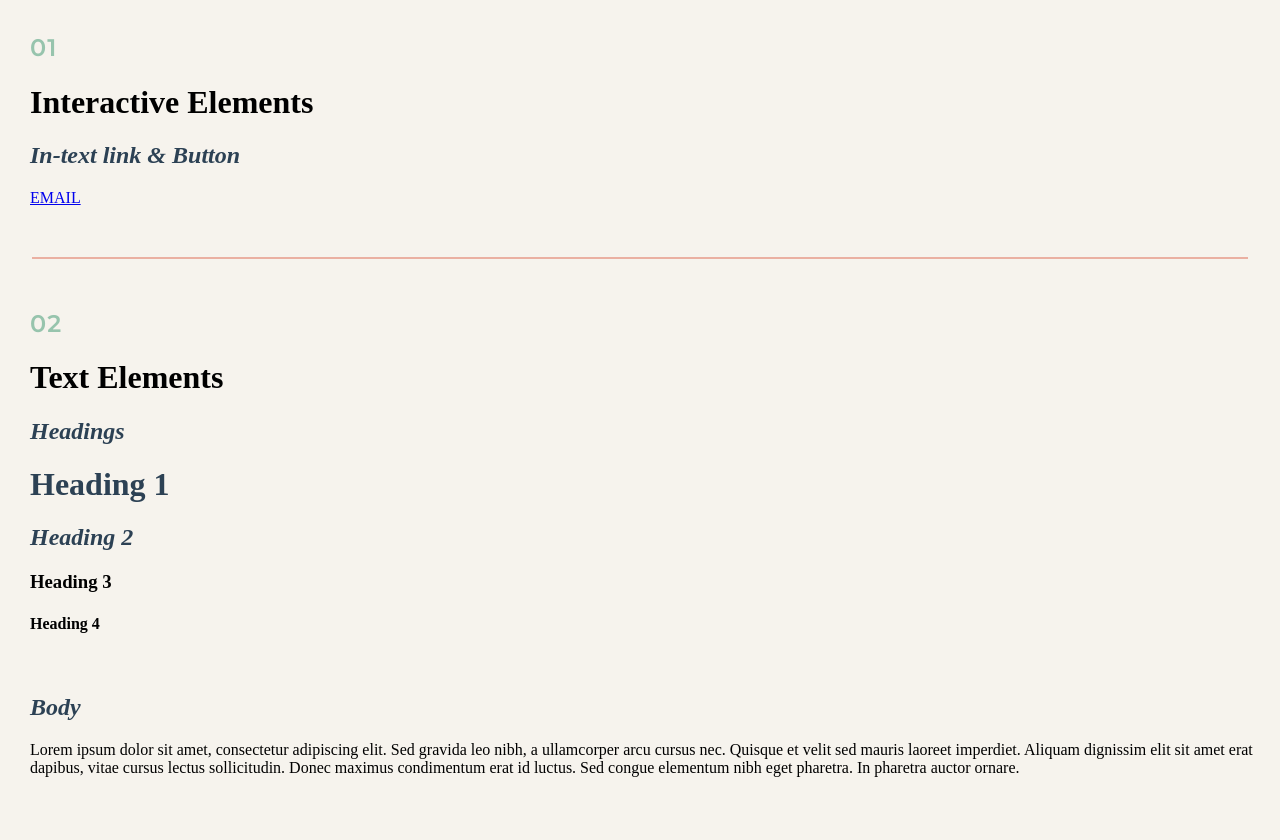
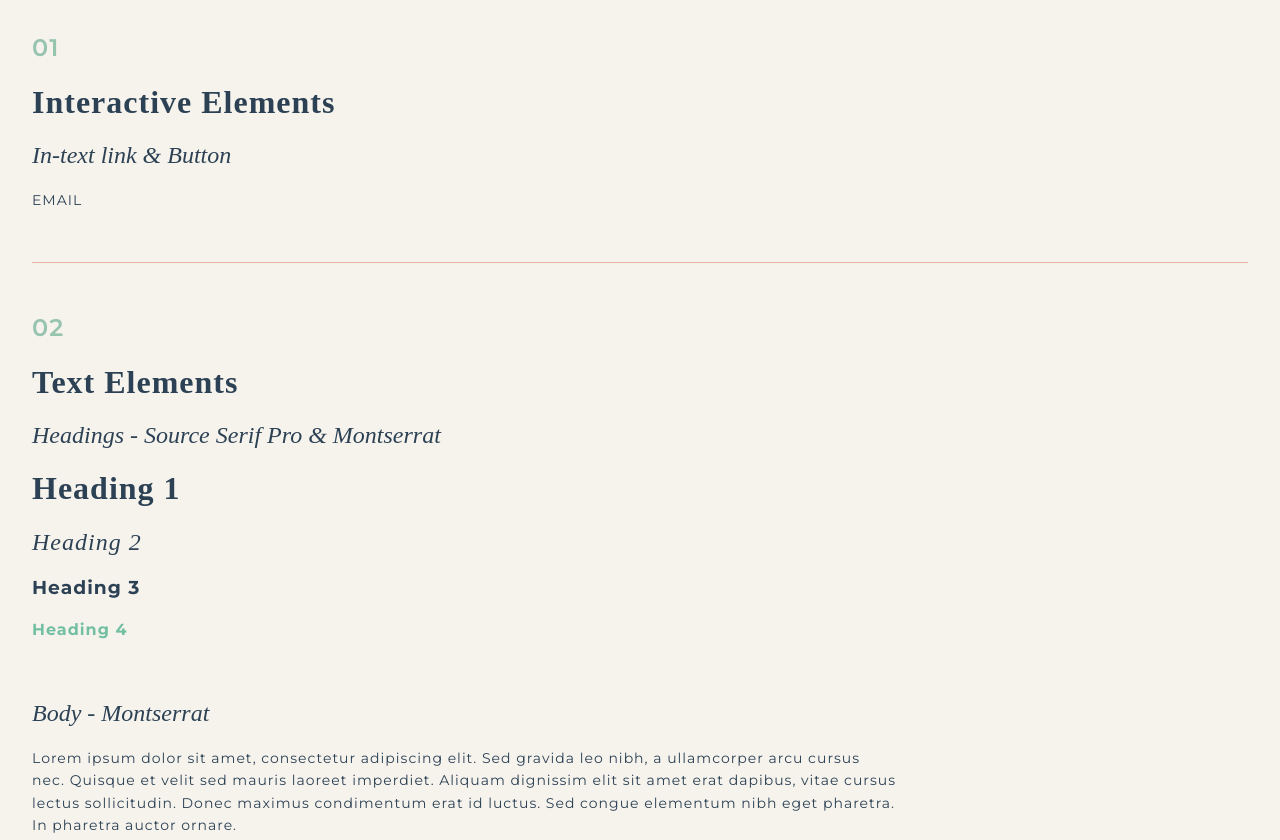
Before and after one commit to chloenv/P03-Portfolio, a plain HTML site: page style-guide.html in a window 1280 px wide. Shown: the part 236-1076 px from the top of the page. Drawn offline with Linux system fonts and the light colour scheme; a web font is replaced by a local one.

Commit message:
Update style guide

```diff
--- a/style-guide.html
+++ b/style-guide.html
@@ -38,16 +38,16 @@
     <h1>Text Elements</h1>
 
     <div class="elements">
-      <h2>Headings</h2>
-      <h1>Heading 1</h1>
+      <h2>Headings - Source Serif Pro & Montserrat</h2>
+      <h1 id="sample-h1">Heading 1</h1>
       <h2 id="sample-h2">Heading 2</h2>
-      <h3>Heading 3</h3>
-      <h4>Heading 4</h4>
+      <h3 id="sample-h3">Heading 3</h3>
+      <h4 id="sample-h4">Heading 4</h4>
     </div>
 
     <div class="elements">
-      <h2>Body</h2>
-      <p>Lorem ipsum dolor sit amet, consectetur adipiscing elit. Sed gravida leo nibh, a ullamcorper arcu cursus nec.
+      <h2>Body - Montserrat</h2>
+      <p class="sample-p">Lorem ipsum dolor sit amet, consectetur adipiscing elit. Sed gravida leo nibh, a ullamcorper arcu cursus nec.
         Quisque et velit sed mauris laoreet imperdiet. Aliquam dignissim elit sit amet erat dapibus, vitae cursus lectus sollicitudin.
         Donec maximus condimentum erat id luctus. Sed congue elementum nibh eget pharetra. In pharetra auctor ornare. </p>
       </div>
@@ -71,12 +71,11 @@
             </div>
           </div>
         </nav>
-
       </div>
 
       <div class="elements">
         <h2>Footer</h2>
-        <hr class="sg-hr">
+        <hr id="sg-hr">
         <footer>
           <div class="footer-p1">
             <p class="page-quote">Let's</p>
@@ -98,6 +97,19 @@
             <p>Designed by Chloe Velasquez, 2022</p>
           </div>
         </footer>
+      </div>
+    </div>
+
+    <hr class="pink-line">
+
+    <div class="main-elements">
+      <h2 class="numbers">03</h2>
+      <h1>Visual Elements</h1>
+
+      <div class="elements">
+        <h2>Colour Palette</h2>
+        <img src="images/colour.png"  alt="Colours" width="300" height="60">
+        <p class="sample-p"> The beige colour is used for the background of the website and the blue colour is used as the main colour of text. The pink colour is used for hover and the green colour is used to highlight specific text.</p>
 
       </div>
     </div>
--- a/styling.css
+++ b/styling.css
@@ -459,8 +459,14 @@ hr {
   color: #2C4154;
 }
 
-.main-elements {
-  padding-left: 30px;
+.main-elements h1 {
+  font-family: 'Source Serif Pro', serif;
+  font-weight: 600;
+  text-decoration: none;
+  letter-spacing: 1px;
+  color: #2C4154;
+
+  padding-left: 2rem;
 }
 
 .elements {
@@ -470,12 +476,25 @@ hr {
 .elements h1 {
   font-weight: 550;
   color: #2C4154;
+  padding-left: 2rem;
 }
 
 .elements h2 {
-  font-weight: 550;
+  font-weight: 400;
   font-style: italic;
   color: #2C4154;
+  padding-left: 2rem;
+}
+
+.sample-p {
+  font-family: 'Montserrat', sans-serif;
+  font-weight: 400;
+  letter-spacing: 1px;
+  line-height: 1.6;
+  font-size: 14px;
+  width: 70%;
+  color: #2C4154;
+  padding-left: 2rem;
 }
 
 .numbers {
@@ -484,6 +503,7 @@ hr {
   font-weight: 600;
   letter-spacing: 1px;
   color: #97C4AD;
+  padding-left: 2rem;
 }
 
 .pink-line {
@@ -494,6 +514,62 @@ hr {
   margin-top: 30px;
 }
 
-.sg-hr hr{
+#sg-hr {
   border-top: 0.75px solid #2C4154;
+  margin-top: 2rem;
 }
+
+.text-link a{
+  font-family: 'Montserrat', sans-serif;
+  font-weight: 400;
+  letter-spacing: 1px;
+  line-height: 1.6;
+  text-decoration: none;
+  font-size: 14px;
+  width: 100%;
+  color: #2C4154;
+  padding-left: 2rem;
+}
+
+.text-link a:hover {
+  color: #EFC5C7;
+}
+
+#sample-h1 {
+  font-family: 'Source Serif Pro', serif;
+  font-weight: 600;
+  text-decoration: none;
+  letter-spacing: 1px;
+  color: #2C4154;
+}
+
+#sample-h2 {
+  font-family: 'Source Serif Pro', serif;
+  font-weight: 400;
+  font-style: italic;
+  text-decoration: none;
+  letter-spacing: 1px;
+  color: #2C4154;
+}
+
+#sample-h3 {
+  font-family: 'Montserrat', sans-serif;
+  font-weight: 700;
+  text-decoration: none;
+  letter-spacing: 1px;
+  color: #2C4154;
+  padding-left: 2rem;
+}
+
+#sample-h4 {
+  font-family: 'Montserrat', sans-serif;
+  font-weight: 700;
+  text-decoration: none;
+  letter-spacing: 1px;
+  color: #73BFA2;
+  padding-left: 2rem;
+}
+
+.elements img {
+  padding-left: 2rem;
+}
```
Also changed, not shown: images/colour.png (added). Lines whose indentation alone changed are shown as unchanged.
